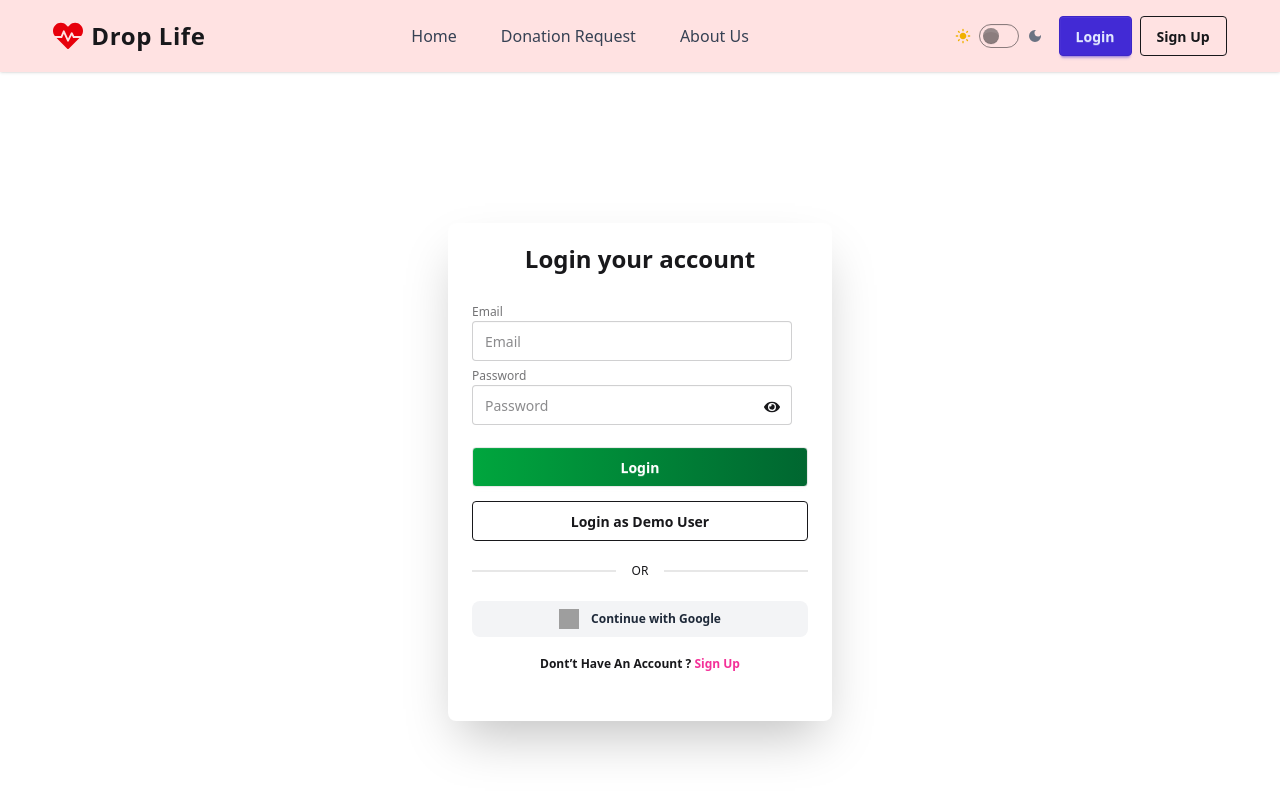
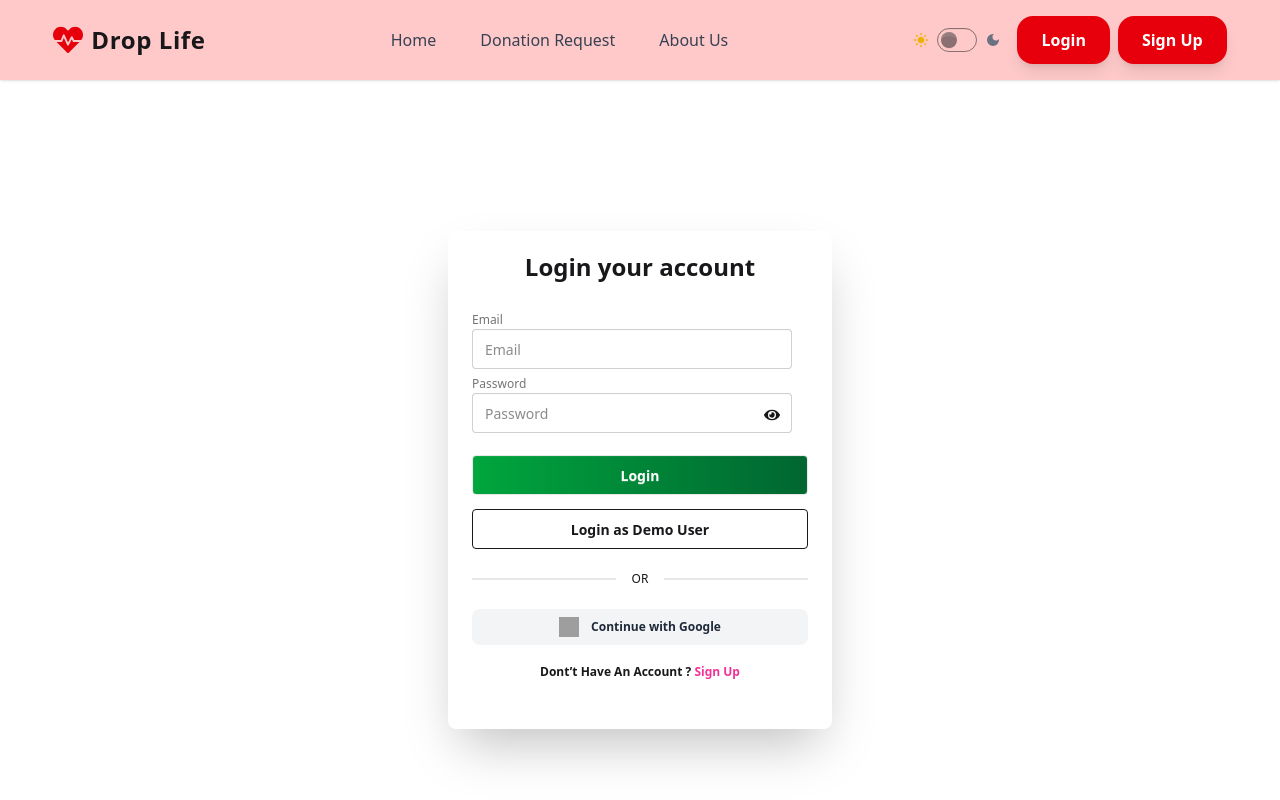
Before and after one commit to evrahimhasan/blood-dontaion-client, a React (Vite) app: page /login in a window 1280 px wide. Shown: the top 800 px of the page. Built offline with nearby package versions, Linux system fonts and the light colour scheme; no server answers; grey boxes are pictures that could not be loaded.

Commit message:
same type btn and border radious

```diff
--- a/src/components/contact/Contact.jsx
+++ b/src/components/contact/Contact.jsx
@@ -11,7 +11,7 @@ const Contact = () => {
 
                 <div className="grid md:grid-cols-2 gap-12 max-w-5xl mx-auto">
                     {/* Contact Form */}
-                    <div className="p-8 rounded-3xl shadow-xl transform transition hover:shadow-2xl">
+                    <div className="p-8 rounded-xl shadow-xl transform transition hover:shadow-2xl">
                         <form className="space-y-6">
                             <div>
                                 <label className="block text-lg font-semibold mb-2 text-red-700">Your Name</label>
@@ -50,7 +50,7 @@ const Contact = () => {
                     </div>
 
                     {/* Contact Info */}
-                    <div className="flex flex-col justify-center p-8 rounded-3xl shadow-xl transform transition hover:shadow-2xl">
+                    <div className="flex flex-col justify-center p-8 rounded-xl shadow-xl transform transition hover:shadow-2xl">
                         <h3 className="text-2xl font-bold mb-4 text-red-700">Get in Touch</h3>
                         <p className="mb-6">
                             If you have any questions about donating blood, searching for donors, or need urgent assistance, we're here to help.
--- a/src/components/faq/FAQ.jsx
+++ b/src/components/faq/FAQ.jsx
@@ -49,7 +49,7 @@ const FAQ = () => {
                     {faqs.map((faq, index) => (
                         <div
                             key={index}
-                            className="rounded-2xl shadow-lg overflow-hidden"
+                            className="rounded-xl shadow-lg overflow-hidden"
                         >
                             {/* Question */}
                             <button
--- a/src/components/featured/Featured.jsx
+++ b/src/components/featured/Featured.jsx
@@ -43,7 +43,7 @@ const Featured = () => {
                     {featuresData.map((feature, idx) => (
                         <div
                             key={idx}
-                            className="rounded-2xl shadow-xl p-8 text-center transform transition hover:-translate-y-3 hover:shadow-2xl"
+                            className="rounded-xl shadow-xl p-8 text-center transform transition hover:-translate-y-3 hover:shadow-2xl"
                         >
                             {/* Icon */}
                             {feature.icon}
--- a/src/components/navbar/Navbar.jsx
+++ b/src/components/navbar/Navbar.jsx
@@ -182,7 +182,11 @@ const Navbar = () => {
                     {/* User / Auth Buttons */}
                     {user ? (
                         <div className="hidden md:flex items-center gap-3">
-                            <Link to="/dashboard" className="btn bg-red-600 text-white">Dashboard</Link>
+                            <Link to="/dashboard"
+                                className="px-6 py-3 rounded-2xl bg-red-600 text-white
+                                font-semibold shadow-lg hover:bg-red-700 transition transform
+                                hover:-translate-y-1"
+                            >Dashboard</Link>
                             <div className="dropdown dropdown-end">
                                 <div tabIndex={0} role="button" className="btn btn-ghost btn-circle avatar">
                                     <div className="w-10 rounded-full">
@@ -197,8 +201,16 @@ const Navbar = () => {
                         </div>
                     ) : (
                         <div className="hidden md:flex gap-2">
-                            <Link to="/login" className="btn btn-primary">Login</Link>
-                            <Link to="/signup" className="btn btn-outline">Sign Up</Link>
+                            <Link to="/login"
+                                className="px-6 py-3 rounded-2xl bg-red-600 text-white
+                                font-semibold shadow-lg hover:bg-red-700 transition transform
+                                hover:-translate-y-1"
+                            >Login</Link>
+                            <Link to="/signup"
+                                className="px-6 py-3 rounded-2xl bg-red-600 text-white
+                                font-semibold shadow-lg hover:bg-red-700 transition transform
+                                hover:-translate-y-1"
+                            >Sign Up</Link>
                         </div>
                     )}
 
--- a/src/components/statistics/Statistics.jsx
+++ b/src/components/statistics/Statistics.jsx
@@ -4,7 +4,7 @@ const Statistics = () => {
     return (
         <div>
             <div className="bg-gradient-to-r from-[#C62828] to-[#D32F2F] text-white py-16 px-6
-            rounded-3xl shadow-lg">
+            rounded-xl shadow-lg">
                 <div className="grid md:grid-cols-4 gap-8 text-center">
                     <div className="transform transition hover:scale-105">
                         <h3 className="text-4xl sm:text-5xl font-bold">100,000+</h3>
--- a/src/components/whyDonate/WhyDonate.jsx
+++ b/src/components/whyDonate/WhyDonate.jsx
@@ -11,7 +11,7 @@ const WhyDonate = () => {
             {/* Benefits Grid */}
             <div className="grid md:grid-cols-2 lg:grid-cols-4 gap-10">
                 {/* Card 1 */}
-                <div className="rounded-2xl shadow-xl p-8 text-center transform transition hover:-translate-y-3 hover:shadow-2xl">
+                <div className="rounded-xl shadow-xl p-8 text-center transform transition hover:-translate-y-3 hover:shadow-2xl">
                     <div className="w-32 h-32 rounded-full mx-auto mb-6 overflow-hidden border-4 border-red-600">
                         <img
                             src="https://i.ibb.co.com/dwpWjYCF/pic6.jpg"
@@ -26,7 +26,7 @@ const WhyDonate = () => {
                 </div>
 
                 {/* Card 2 */}
-                <div className="rounded-2xl shadow-xl p-8 text-center transform transition hover:-translate-y-3 hover:shadow-2xl">
+                <div className="rounded-xl shadow-xl p-8 text-center transform transition hover:-translate-y-3 hover:shadow-2xl">
                     <div className="w-32 h-32 rounded-full mx-auto mb-6 overflow-hidden border-4 border-red-600">
                         <img
                             src="https://i.ibb.co.com/BHq66Xfc/pic5.jpg"
@@ -41,7 +41,7 @@ const WhyDonate = () => {
                 </div>
 
                 {/* Card 3 */}
-                <div className="rounded-2xl shadow-xl p-8 text-center transform transition hover:-translate-y-3 hover:shadow-2xl">
+                <div className="rounded-xl shadow-xl p-8 text-center transform transition hover:-translate-y-3 hover:shadow-2xl">
                     <div className="w-32 h-32 rounded-full mx-auto mb-6 overflow-hidden border-4 border-red-600">
                         <img
                             src="https://i.ibb.co.com/LXNprsWB/pic4.jpg"
@@ -56,7 +56,7 @@ const WhyDonate = () => {
                 </div>
 
                 {/* Card 4 */}
-                <div className="rounded-2xl shadow-xl p-8 text-center transform transition hover:-translate-y-3 hover:shadow-2xl">
+                <div className="rounded-xl shadow-xl p-8 text-center transform transition hover:-translate-y-3 hover:shadow-2xl">
                     <div className="w-32 h-32 rounded-full mx-auto mb-6 overflow-hidden border-4 border-red-600">
                         <img
                             src="https://i.ibb.co.com/LdjPcxnj/pic7.jpg"
--- a/src/rootLayout/RootLayout.jsx
+++ b/src/rootLayout/RootLayout.jsx
@@ -8,7 +8,7 @@ const RootLayout = () => {
     return (
         <div>
             <div className="flex flex-col min-h-screen ">
-                <nav className='sticky top-0 z-50 bg-red-100 dark:bg-gray-50 shadow'>
+                <nav className='sticky top-0 z-50 bg-red-200 dark:bg-gray-50 shadow'>
                     <div className='py-4'>
                         <Navbar></Navbar>
                     </div>
```
Also changed, not shown: src/components/banner/Banner.jsx (+7 -7 lines).
